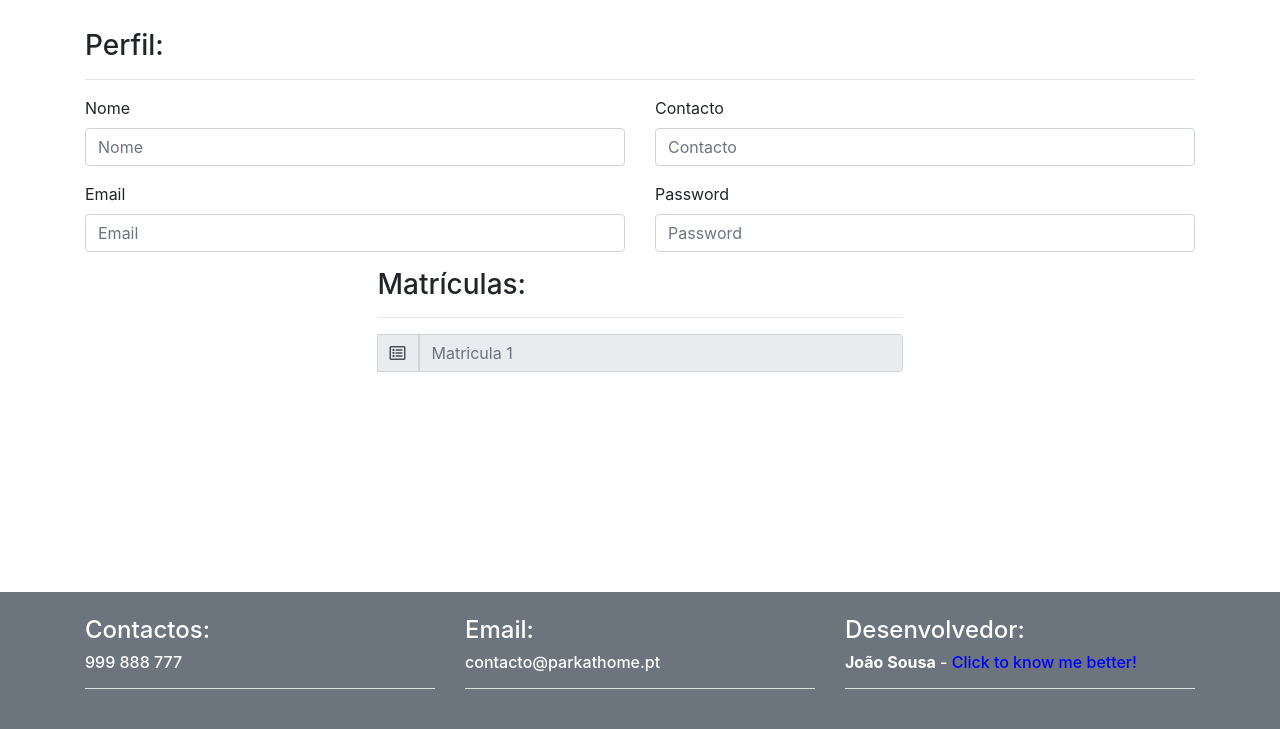
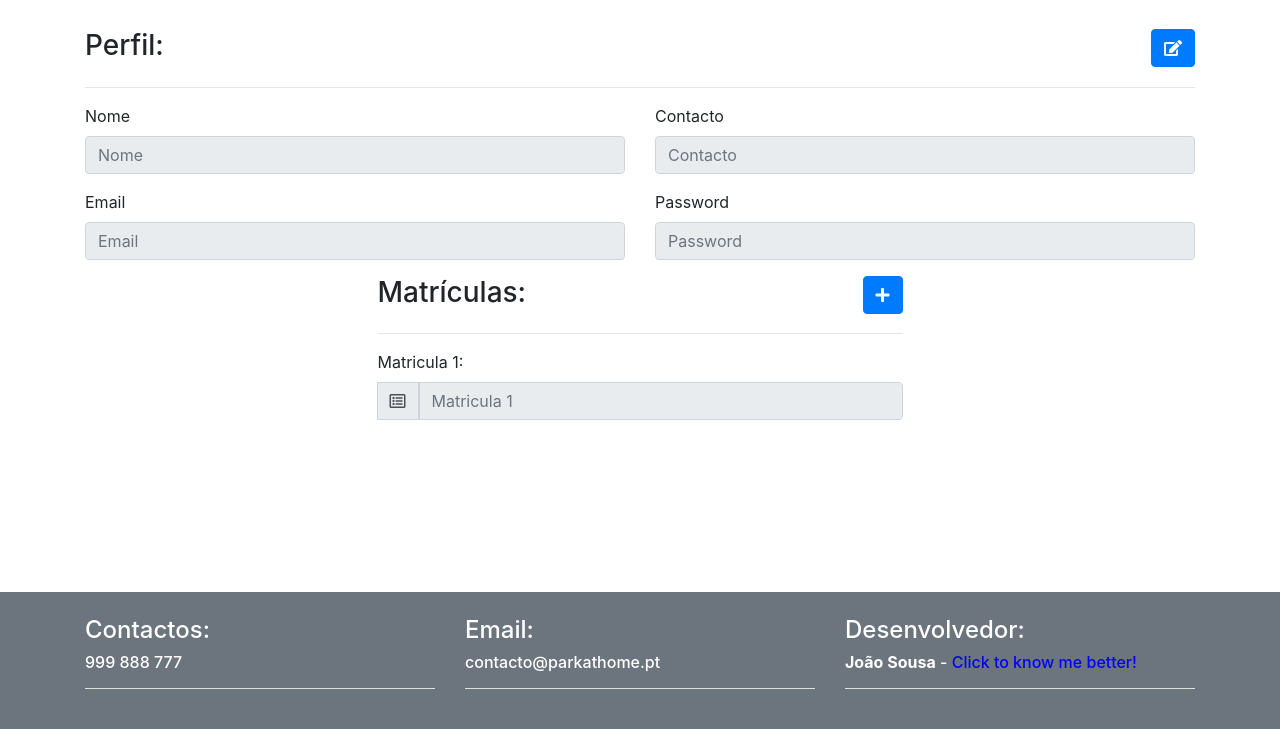
Before and after one commit to FlawlessPT/ParkAtHome-Website, a PHP site: page /Profile/index.php in a window 1280 px wide. Shown: the part 71-800 px from the top of the page. Run offline with PHP 8.4, Linux system fonts and the light colour scheme; the visitor is signed in with stand-in values (Sample User, id 1); some libraries are stand-ins or nearby versions.

Commit message:
Add manage buttons to profile page

```diff
--- a/Extras/Notes/newTODOs.txt
+++ b/Extras/Notes/newTODOs.txt
@@ -1,3 +1,6 @@
-TODO: Register Page
+Register Page
     TODO: Work on adding plates to each user
     TODO: Change register page according to new db columns
+Profile Page
+    TODO: Enable input on edit button clicking
+    TODO: Add input when clicking add button on matriculas
--- a/Profile/index.php
+++ b/Profile/index.php
@@ -30,36 +30,50 @@
     <?php include '../Menu/menu.php'; ?>
     <!-- CONTENT -->
     <div class="container" style="margin-top: 100px;">
-        <h3>Perfil: </h3>
+        <div class="row">
+            <div class="col-sm-6">
+                <h3>Perfil: </h3>
+            </div>
+            <div class="col-sm-6">
+                <button type="button" class="btn btn-primary float-right"><i class="fas fa-edit"></i></button>
+            </div>
+        </div>
         <hr>
         <div class="row">
             <div class="col-lg-6">
                 <label>Nome</label>
                 <div class="input-group mb-3">
-                    <input type="text" class="form-control" placeholder="Nome">
+                    <input type="text" class="form-control" placeholder="Nome" disabled>
                 </div>
                 <label>Email</label>
                 <div class="input-group mb-3">
-                    <input type="Email" class="form-control" placeholder="Email">
+                    <input type="Email" class="form-control" placeholder="Email" disabled>
                 </div>
             </div>
             <div class="col-lg-6">
                 <label>Contacto</label>
                 <div class="input-group mb-3">
-                    <input type="text" class="form-control" placeholder="Contacto">
+                    <input type="text" class="form-control" placeholder="Contacto" disabled>
                 </div>
                 <label>Password</label>
                 <div class="input-group mb-3">
-                    <input type="password" class="form-control" placeholder="Password">
+                    <input type="password" class="form-control" placeholder="Password" disabled>
                 </div>
             </div>
         </div>
         <div class="row" style="margin-left: 25%; margin-right: 25%">
-            <div class="col-lg">
+            <div class="col-sm">
                 <div class="w-100">
-                    <h3>Matrículas: </h3>
-
+                    <div class="row">
+                        <div class="col-lg-6">
+                            <h3>Matrículas: </h3>
+                        </div>
+                        <div class="col-lg-6">
+                            <button type="button" class="btn btn-primary float-right"><i class="fas fa-plus"></i></button>
+                        </div>
+                    </div>
                     <hr>
+                    <label>Matricula 1:</label>
                     <div class="input-group mb-3">
                         <div class="input-group-append">
                             <span class="input-group-text"><i class="far fa-list-alt" id="mat1_icon"></i></span>
```
